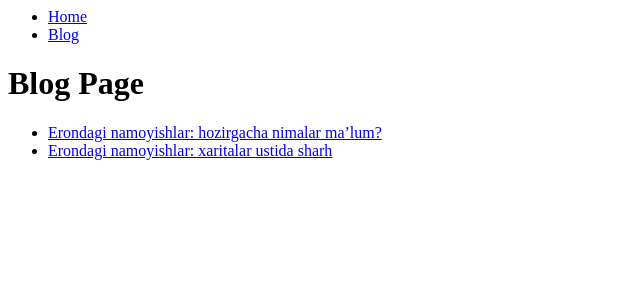
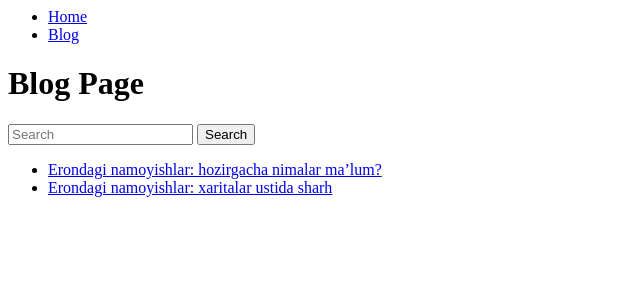
Before and after one commit to juraqulovazizbek/my-django-blog-websiti, a Django app: page /blogs/ in a window 1280 px wide. Shown: the top 300 px of the page, without its empty margins (0-640 px from the left). Run offline with Django 4.2, Linux system fonts and the light colour scheme; parts of the project's set-up code (start-up, migrations or seed data) failed here and were passed over.

Commit message:
blog search

```diff
--- a/blog/views.py
+++ b/blog/views.py
@@ -39,8 +39,20 @@ class HomeView(View):
     def get(self , request:HttpRequest)-> HttpResponse:
         return render(request, 'home.html')
 
+
 class BlogView(View):
-    def get(self , request:HttpRequest) -> HttpResponse:
+    def get(self, request: HttpRequest) -> HttpResponse:
+        query_params = request.GET
+        if query_params.get('search'):
+            search = query_params['search']
+
+            result = []
+            for post in posts:
+                if search.lower() in post['title'].lower():
+                    result.append(post)
+
+            return render(request, 'blog.html', {'posts':result, 'search':search })
+
         return render(request, 'blog.html', {'posts': posts})
 
 class BlogDetailView(View):
--- a/templates/blog.html
+++ b/templates/blog.html
@@ -6,6 +6,17 @@
 
 {% block content %}
     <h1>Blog Page</h1>
+
+    <form action="{% url "blogs" %}" method="GET">
+        <div>
+            {% if search %}
+                <input type="text" id="search" name="search" placeholder="Search" value="{{ search }}">
+            {% else %}
+                <input type="text" id="search" name="search" placeholder="Search">
+            {% endif %}
+            <button type="submit">Search</button>
+        </div>
+    </form>
 
     {% if error %}
         <p>{{ error }}</p>
```
